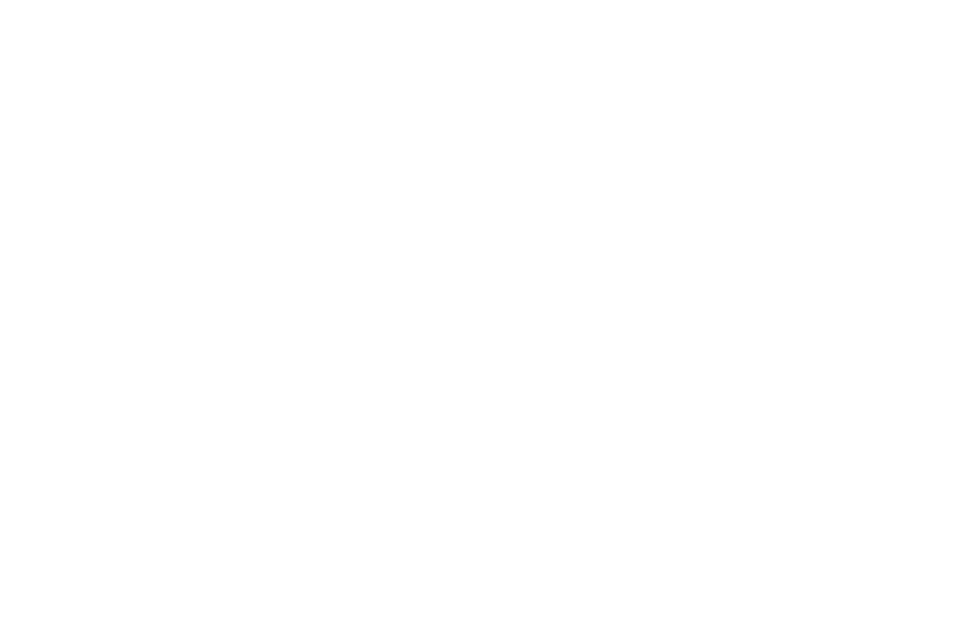
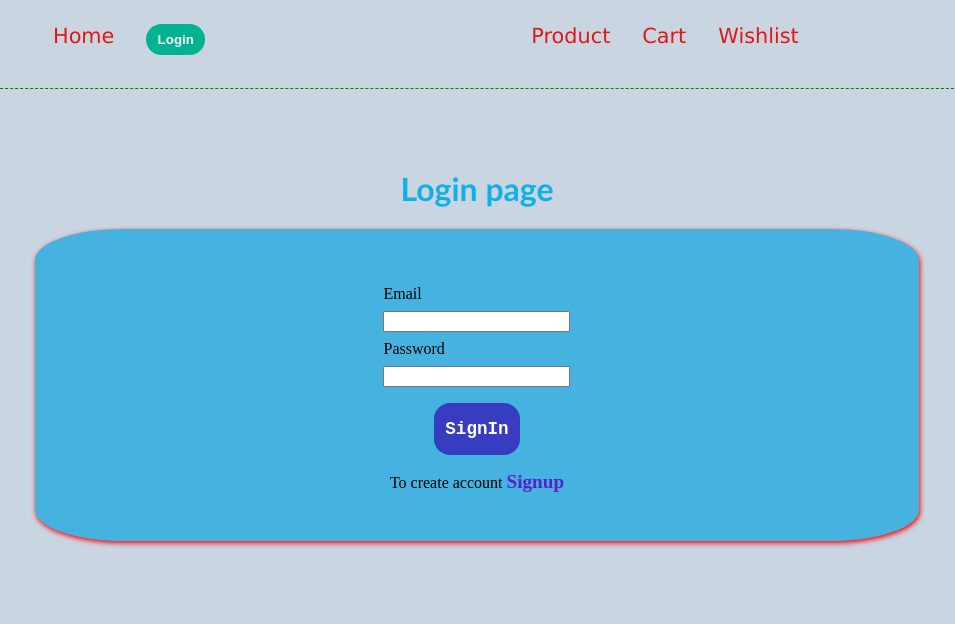
Before and after one commit to gouravmarch20/i-view-js, a plain HTML site: page pages/login.html in a window 1280 px wide. Shown: the whole page, without its empty margins (163-1118 px from the left). Drawn offline with Linux system fonts and the light colour scheme.

Commit message:
add login page

```diff
--- /dev/null
+++ b/css/auth/login.css
@@ -0,0 +1,62 @@
+body {
+    background-color: #cad5e2;
+  }
+  .signup {
+    width: 70%;
+    margin: 10vh auto;
+  }
+  label {
+    display: block;
+    margin: 0.5rem 0rem;
+  }
+
+  input {
+    font-weight: 800;
+  }
+  input:focus {
+    border-radius: 0.3rem;
+
+    transition: all 1s;
+    padding: 0.4rem 0.5rem;
+  }
+  .signin__form {
+    display: flex;
+    justify-content: center;
+    align-items: center;
+    flex-direction: column;
+
+    background-color: #46b2e0;
+    border-radius: 10%;
+    padding: 3rem;
+    box-shadow: 1px 2px 5px red;
+  }
+  .subheading {
+    text-align: center;
+    color: #12b0e8;
+    font-weight: 700;
+    font-family: "Trebuchet MS", "Lucida Sans Unicode", "Lucida Grande",
+      "Lucida Sans", Arial, sans-serif;
+  }
+  .signup__button {
+    padding: 1rem 0.7rem;
+    font-weight: 900;
+    font-size: 1.1rem;
+    border-radius: 1rem;
+    border: none;
+    margin: 1rem 0rem;
+    font-family: "Courier New", Courier, monospace;
+    background-color: #383cc1;
+    color: white;
+    cursor: pointer;
+  }
+  .signup__button:hover {
+    background-color: white;
+    color: #4dd637;
+    transition: all 0.9s;
+  }
+  .signin__button {
+    font-size: 1.2rem;
+    color: #5a20cb;
+    text-decoration: none;
+    font-weight: 700;
+  }
--- /dev/null
+++ b/css/moreQuiz.css
@@ -0,0 +1,3 @@
+body {
+    background-color: #cad5e2;
+  }
--- a/css/navbar.css
+++ b/css/navbar.css
@@ -13,7 +13,6 @@ nav a:hover {
 .nav__left > div {
   margin: 0rem 1rem;
   margin-top: 1rem;
-
 }
 .nav__right > div {
   margin: 0rem 1rem;
@@ -28,6 +27,8 @@ nav {
   font-size: 1.3rem;
   font-weight: 500;
   font-family: Verdana, Geneva, Tahoma, sans-serif;
+  border-bottom: 1px dashed green;
+  width: 100%;
 }
 .nav__left {
   max-width: 30vw;
@@ -51,8 +52,8 @@ nav {
   transition: all 1s;
 }
 .nav__right {
-    margin-left: auto;
-    margin-right: auto;
+  margin-left: auto;
+  margin-right: auto;
   max-width: 60vw;
   display: flex;
   align-items: space-between;
--- a/pages/login.html
+++ b/pages/login.html
@@ -0,0 +1,49 @@
+<!DOCTYPE html>
+<html lang="en">
+  <head>
+    <meta charset="UTF-8" />
+    <meta http-equiv="X-UA-Compatible" content="IE=edge" />
+    <meta name="viewport" content="width=device-width, initial-scale=1.0" />
+    <title>Document</title>
+    <link rel="stylesheet" href="../css/navbar.css">
+    <link rel="stylesheet" href="../css/auth/login.css" />
+  </head>
+  <body>
+    <nav>
+        <div class="nav__left">
+          <div>
+            <a href="./index.html" target="_blank">Home</a>
+          </div>
+          <div>
+            <a href="./pages/signIn.html" target="_blank">
+              <button class="nav__btn">Login</button>
+            </a>
+          </div>
+        </div>
+        <div class="nav__right">
+          <div><a href="./pages/products.html" target="_blank">Product </a></div>
+          <div><a href="./pages/cart.html" target="_blank"> Cart </a></div>
+          <div><a href="./pages/buyLater.html" target="_blank">Wishlist</a></div>
+        </div>
+      </nav>
+      <div class="signup">
+        <h1 class="subheading">Login page</h2>
+      <div class="signin__form">
+        <div>
+          <label for="email" class="email-label">Email</label>
+          <input type="email" name="" id="" />
+        </div>
+        <div>
+          <label for="password">Password</label>
+          <input type="password" name="" id="" />
+        </div>
+
+        <button type="submit" class="signup__button">SignIn</button>
+        <div>
+          To create account
+          <a href="#" class="signin__button">Signup</a>
+        </div>
+      </div>
+    </div>
+  </body>
+</html>
```
Also changed, not shown: pages/moreQuiz.html (+34 -0 lines), image/pokemon.jpg (added), image/silicon.jpg (added).
